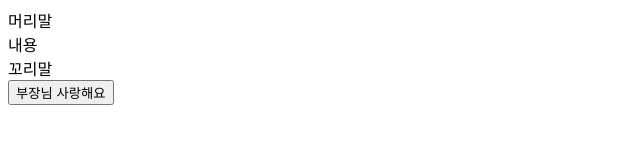
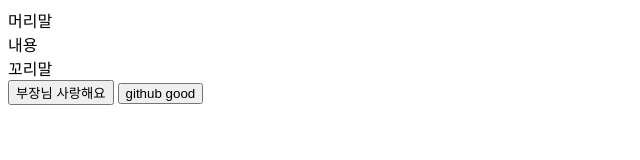
Before and after one commit to 912a/company-project, a plain HTML site: page index.html in a window 1280 px wide. Shown: the whole page, without its empty margins (0-640 px from the left). Drawn offline with Linux system fonts and the light colour scheme.

Commit message:
first commit

```diff
--- a/index.html
+++ b/index.html
@@ -19,5 +19,6 @@
 
     <!-- 부장님 지시사항 -->
     <button>부장님 사랑해요</button>
+    <button>github good</button>
 </body>
 </html>
```
